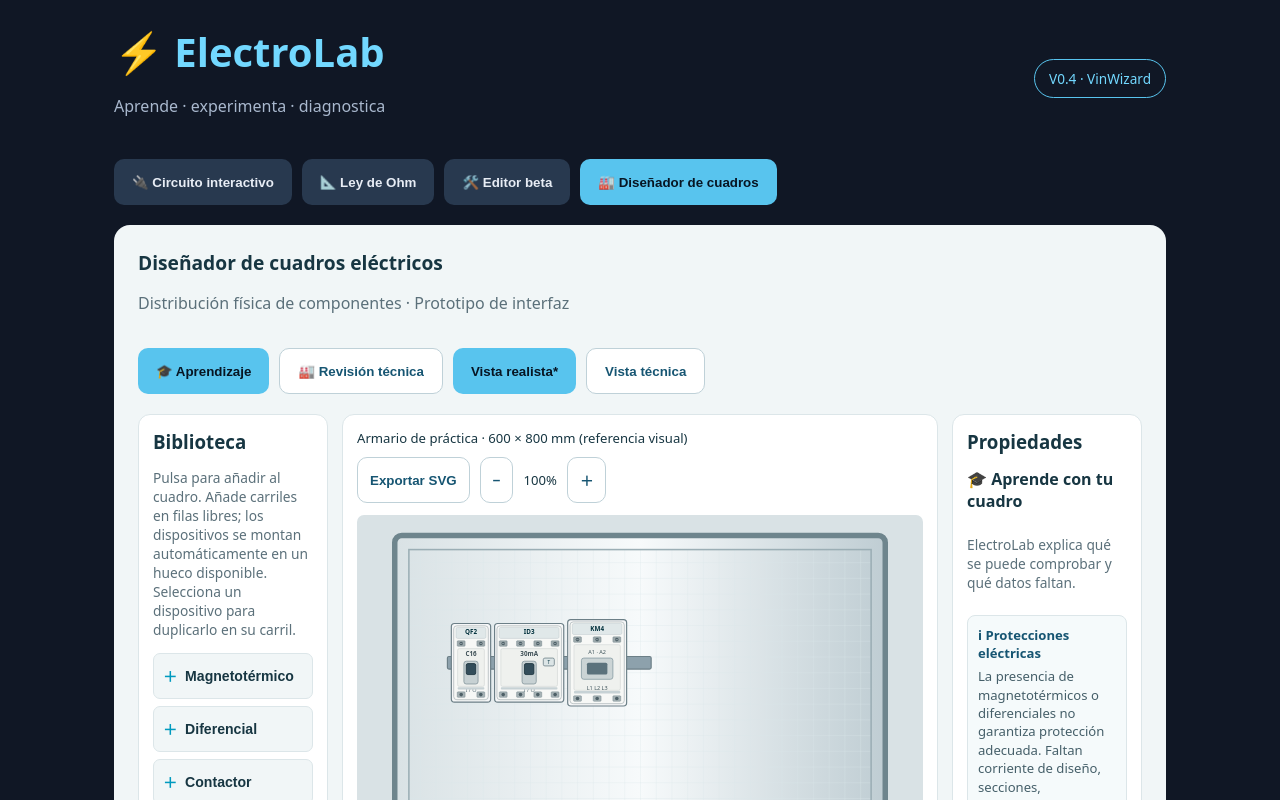
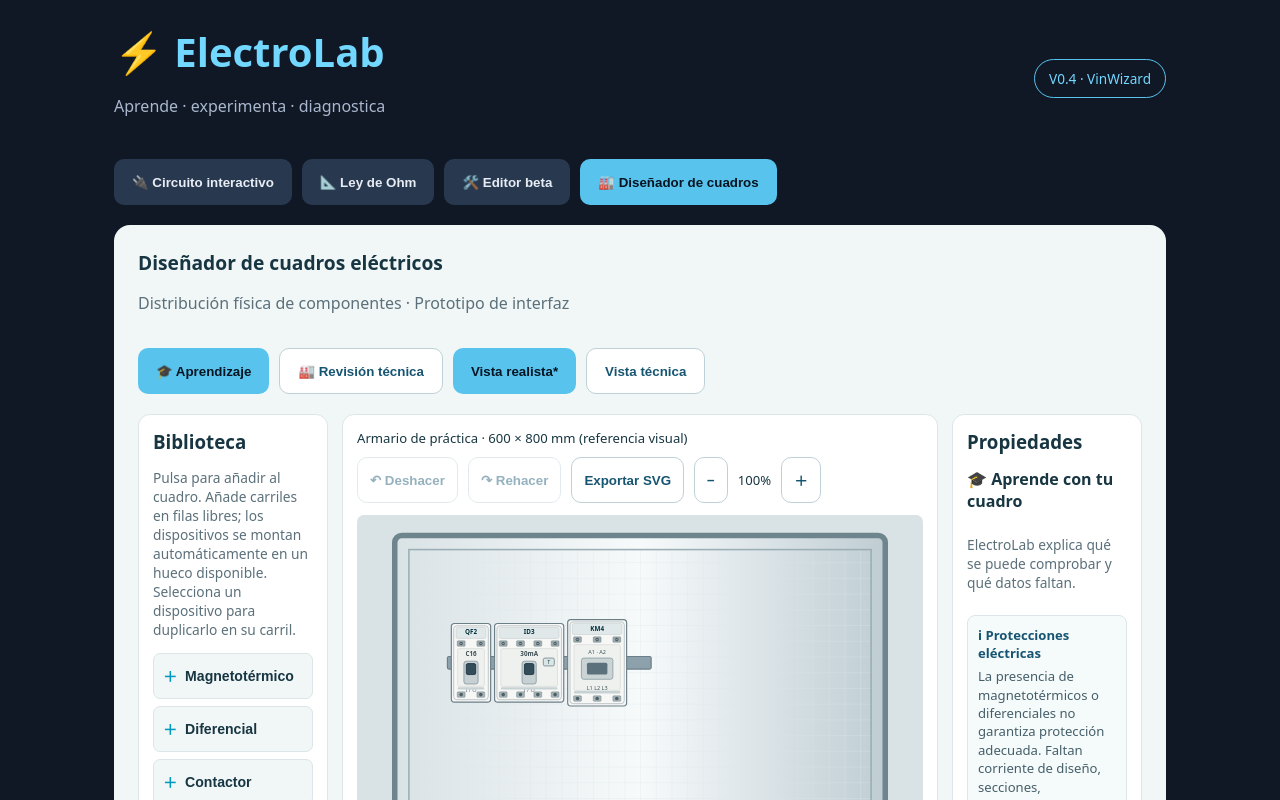
Before and after one commit to cvvasquezn-del/ElectroLab, a React (Vite) app: page / in a window 1280 px wide. Both pictures are taken after a click on the button "🏭 Diseñador de cuadros". Shown: the top 800 px of the page. Built offline with nearby package versions, Linux system fonts and the light colour scheme.

Commit message:
Add 50-step undo and redo history to cabinet designer

```diff
--- a/src/Cabinet.tsx
+++ b/src/Cabinet.tsx
@@ -76,7 +76,36 @@ function downloadLayout(items:Item[]){
 function restore():Item[]{try{const a=JSON.parse(localStorage.getItem("electrolab-cabinet-v01")||"null");if(validLayout(a))return a}catch{}return sample}
 export default function Cabinet(){
  const [items,setItems]=useState<Item[]>(restore),[mode,setMode]=useState<"learning"|"engineering">("learning"),[view,setView]=useState<"realistic"|"technical">("realistic"),[selected,setSelected]=useState<number|null>(null),[drag,setDrag]=useState<{id:number;dx:number;dy:number;origin:Item}|null>(null),[zoom,setZoom]=useState(1);
- useEffect(()=>{localStorage.setItem("electrolab-cabinet-v01",JSON.stringify(items))},[items]);
+ const history=useRef<{past:Item[][];future:Item[][];last:string}>({past:[],future:[],last:JSON.stringify(items)});
+ const [historyStatus,setHistoryStatus]=useState({undo:0,redo:0});
+ const skipHistory=useRef(false);
+ useEffect(()=>{
+  const current=JSON.stringify(items);
+  const h=history.current;
+  if(current!==h.last){
+   if(skipHistory.current){skipHistory.current=false;}
+   else{h.past.push(JSON.parse(h.last) as Item[]);if(h.past.length>50)h.past.shift();h.future=[];}
+   h.last=current;
+   setHistoryStatus({undo:h.past.length,redo:h.future.length});
+  }
+  localStorage.setItem("electrolab-cabinet-v01",current);
+ },[items]);
+ const undo=()=>{
+  const h=history.current;if(!h.past.length)return;
+  const previous=h.past.pop()!;
+  h.future.push(JSON.parse(h.last) as Item[]);
+  skipHistory.current=true;h.last=JSON.stringify(previous);
+  setItems(previous);setSelected(null);
+  setHistoryStatus({undo:h.past.length,redo:h.future.length});
+ };
+ const redo=()=>{
+  const h=history.current;if(!h.future.length)return;
+  const next=h.future.pop()!;
+  h.past.push(JSON.parse(h.last) as Item[]);
+  skipHistory.current=true;h.last=JSON.stringify(next);
+  setItems(next);setSelected(null);
+  setHistoryStatus({undo:h.past.length,redo:h.future.length});
+ };
  const add=(kind:Kind)=>{
   const id=Math.max(0,...items.map(x=>x.id))+1;
   const item:Item={id,kind,x:115,y:245,...(kind==="rail"?{lengthMm:360}:{})};
@@ -221,7 +250,7 @@ export default function Cabinet(){
  const toLocal=(svg:SVGSVGElement,e:React.PointerEvent)=>{const p=svg.createSVGPoint();p.x=e.clientX;p.y=e.clientY;return p.matrixTransform(svg.getScreenCTM()!.inverse())};
  return <section className="cabinet"><div className="cabinet-head"><div><h2>Diseñador de cuadros eléctricos</h2><p>Distribución física de componentes · Prototipo de interfaz</p></div><div className="actions"><button className={mode==="learning"?"":"secondary"} onClick={()=>setMode("learning")}>🎓 Aprendizaje</button><button className={mode==="engineering"?"":"secondary"} onClick={()=>setMode("engineering")}>🏭 Revisión técnica</button><button className={view==="realistic"?"":"secondary"} onClick={()=>setView("realistic")}>Vista realista*</button><button className={view==="technical"?"":"secondary"} onClick={()=>setView("technical")}>Vista técnica</button></div></div>
  <div className="cabinet-layout"><aside className="cabinet-sidebar"><h3>Biblioteca</h3><p className="hint">Pulsa para añadir al cuadro. Añade carriles en filas libres; los dispositivos se montan automáticamente en un hueco disponible. Selecciona un dispositivo para duplicarlo en su carril.</p>{catalog.map(x=><button key={x.kind} className="cabinet-add" onClick={()=>add(x.kind)}><span>＋</span>{x.name}</button>)}<hr/><div className="cabinet-file-actions"><button className="secondary" onClick={exportLayout}>↓ Exportar cuadro</button><button className="secondary" onClick={exportMaterials}>↓ Lista de materiales (CSV)</button><button className="secondary" onClick={()=>fileInput.current?.click()}>↑ Importar cuadro</button><input ref={fileInput} type="file" accept=".json,application/json" style={{display:"none"}} onChange={e=>{void importLayout(e.target.files?.[0]);e.target.value="";}}/>{notice&&<p role="status" className="hint">{notice}</p>}</div><hr/><button className="secondary" onClick={()=>{if(window.confirm("¿Restablecer el cuadro de ejemplo?")){setItems(sample);setSelected(null)}}}>Restablecer ejemplo</button></aside>
- <div className="cabinet-workspace"><div className="cabinet-toolbar"><span>Armario de práctica · 600 × 800 mm (referencia visual)</span><div className="actions"><button className="secondary" onClick={exportSvg}>Exportar SVG</button><button className="secondary" onClick={()=>setZoom(z=>Math.max(.7,+(z-.1).toFixed(1)))}>−</button><span>{Math.round(zoom*100)}%</span><button className="secondary" onClick={()=>setZoom(z=>Math.min(1.5,+(z+.1).toFixed(1)))}>＋</button></div></div>
+ <div className="cabinet-workspace"><div className="cabinet-toolbar"><span>Armario de práctica · 600 × 800 mm (referencia visual)</span><div className="actions"><button className="secondary" disabled={!historyStatus.undo} onClick={undo} title="Deshacer el último cambio">↶ Deshacer</button><button className="secondary" disabled={!historyStatus.redo} onClick={redo} title="Rehacer el cambio">↷ Rehacer</button><button className="secondary" onClick={exportSvg}>Exportar SVG</button><button className="secondary" onClick={()=>setZoom(z=>Math.max(.7,+(z-.1).toFixed(1)))}>−</button><span>{Math.round(zoom*100)}%</span><button className="secondary" onClick={()=>setZoom(z=>Math.min(1.5,+(z+.1).toFixed(1)))}>＋</button></div></div>
  <svg ref={cabinetSvg} className="cabinet-svg" viewBox="0 0 720 520" role="img" aria-label="Armario eléctrico editable con componentes sobre carril DIN" onPointerMove={e=>{if(!drag)return;const p=toLocal(e.currentTarget,e);const px=360+(p.x-360)/zoom,py=260+(p.y-260)/zoom;setItems(v=>v.map(x=>x.id===drag.id?{...x,x:Math.max(30,Math.min(630,Math.round((px-drag.dx)/5)*5)),y:Math.max(35,Math.min(435,Math.round((py-drag.dy)/5)*5))}:x))}} onPointerUp={()=>{if(drag)setItems(v=>v.map(item=>{if(item.id!==drag.id)return item;const snapped=snapToRail(item,v);return collides(snapped,v)?drag.origin:snapped}));setDrag(null)}} onPointerCancel={()=>{if(drag)setItems(v=>v.map(item=>item.id===drag.id?drag.origin:item));setDrag(null)}}>
  <defs><pattern id="cabgrid" width="20" height="20" patternUnits="userSpaceOnUse"><path d="M20 0H0V20" fill="none" stroke="#dae5e9" strokeWidth=".8"/></pattern><linearGradient id="case" x1="0" x2="1"><stop stopColor="#d9e2e5"/><stop offset=".5" stopColor="#f7fafb"/><stop offset="1" stopColor="#bfcdd3"/></linearGradient></defs>
  <g transform={`translate(360 260) scale(${zoom}) translate(-360 -260)`}><rect x="48" y="26" width="624" height="470" rx="9" fill="url(#case)" stroke="#6e858d" strokeWidth="7"/><rect x="66" y="44" width="588" height="434" fill="url(#cabgrid)" stroke="#9baeb5" strokeWidth="2"/>
```
